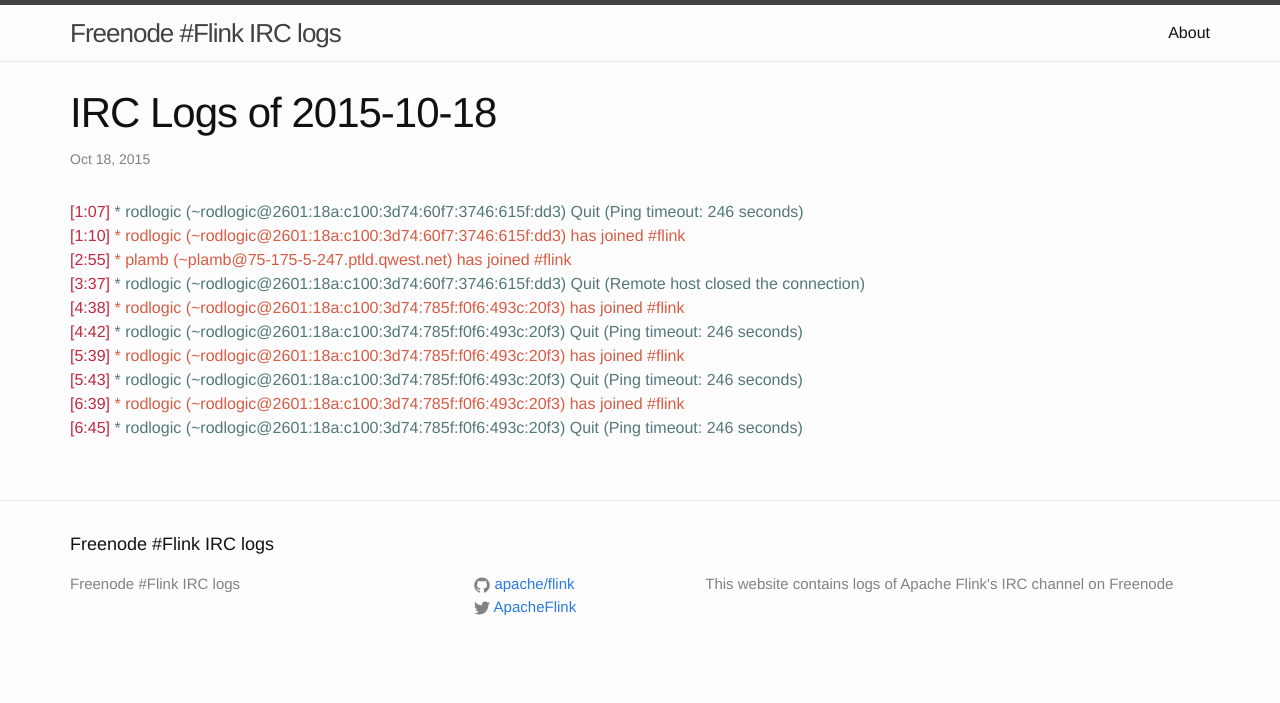
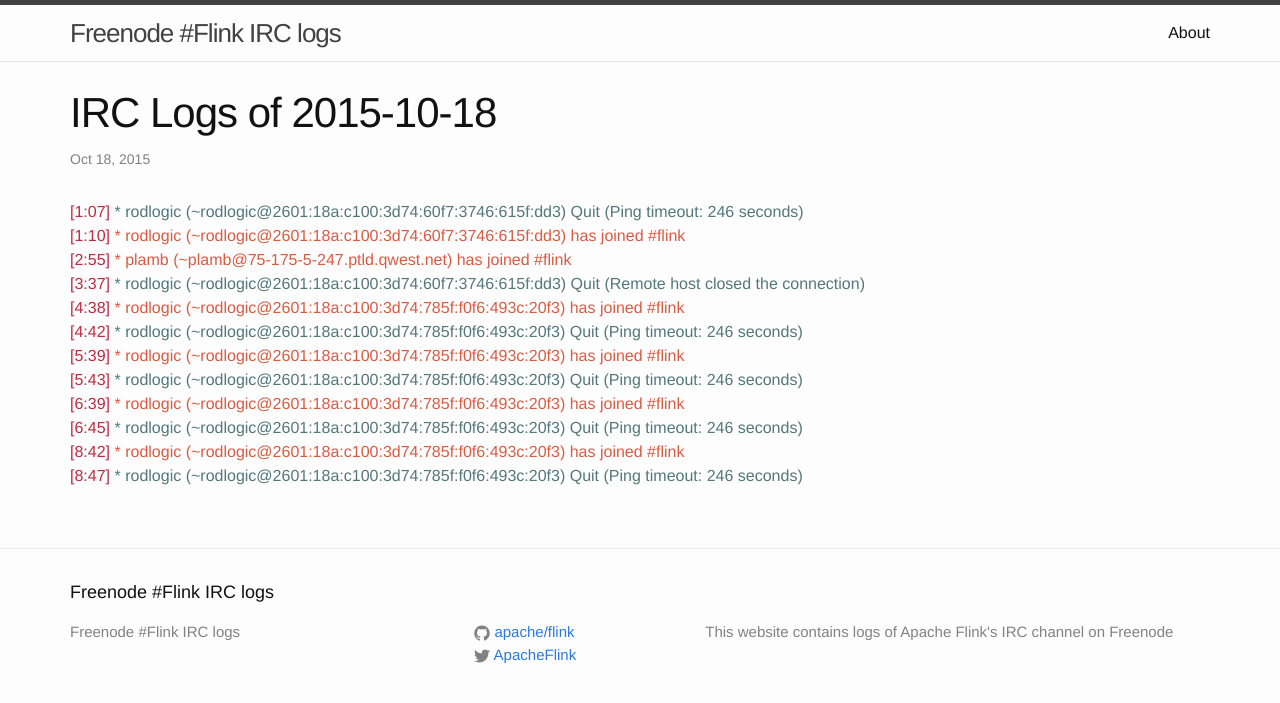
Before and after one commit to flink-irc-logs/flink-irc-logs.github.io, a Jekyll site: the page built from _posts/2015-10-18-logs.markdown, in a window 1280 px wide. Shown: the top 703 px of the page. Built offline with Jekyll 4.4.1, drawn with Linux system fonts in a browser that asks for light colours.

Commit message:
Update of the logs on Sun Oct 18 09:27:19 CEST 2015

```diff
--- a/_posts/2015-10-18-logs.markdown
+++ b/_posts/2015-10-18-logs.markdown
@@ -14,3 +14,5 @@
 <span class="irc-date">[5:43]</span> <span class="irc-navy">* rodlogic (~rodlogic@2601:18a:c100:3d74:785f:f0f6:493c:20f3) Quit (Ping timeout: 246 seconds)</span><br />
 <span class="irc-date">[6:39]</span> <span class="irc-green">* rodlogic (~rodlogic@2601:18a:c100:3d74:785f:f0f6:493c:20f3) has joined #flink</span><br />
 <span class="irc-date">[6:45]</span> <span class="irc-navy">* rodlogic (~rodlogic@2601:18a:c100:3d74:785f:f0f6:493c:20f3) Quit (Ping timeout: 246 seconds)</span><br />
+<span class="irc-date">[8:42]</span> <span class="irc-green">* rodlogic (~rodlogic@2601:18a:c100:3d74:785f:f0f6:493c:20f3) has joined #flink</span><br />
+<span class="irc-date">[8:47]</span> <span class="irc-navy">* rodlogic (~rodlogic@2601:18a:c100:3d74:785f:f0f6:493c:20f3) Quit (Ping timeout: 246 seconds)</span><br />
```
